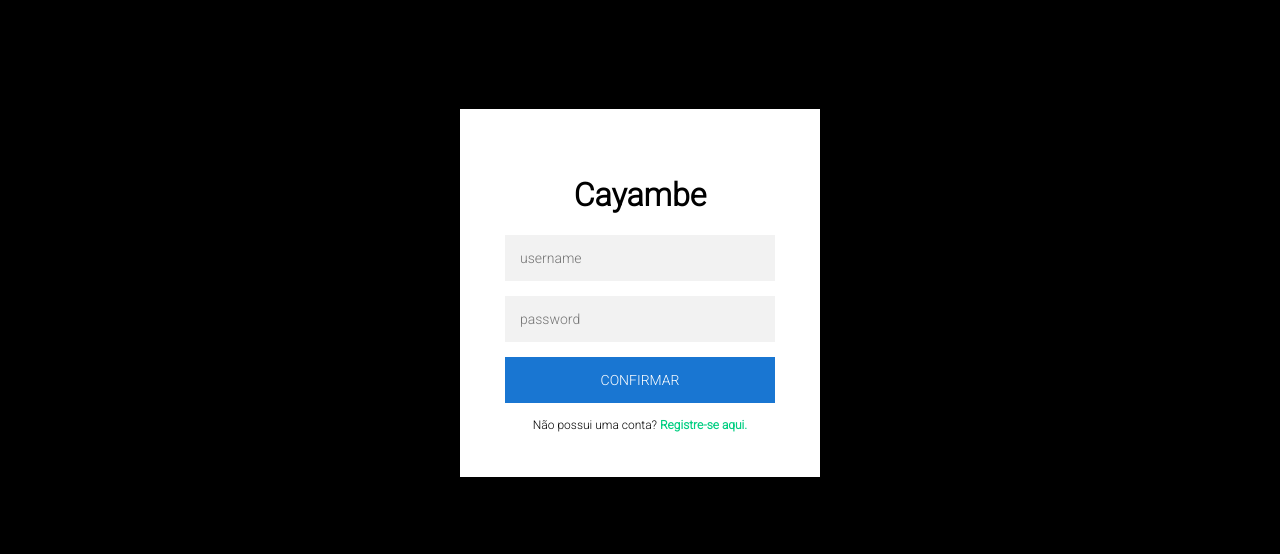
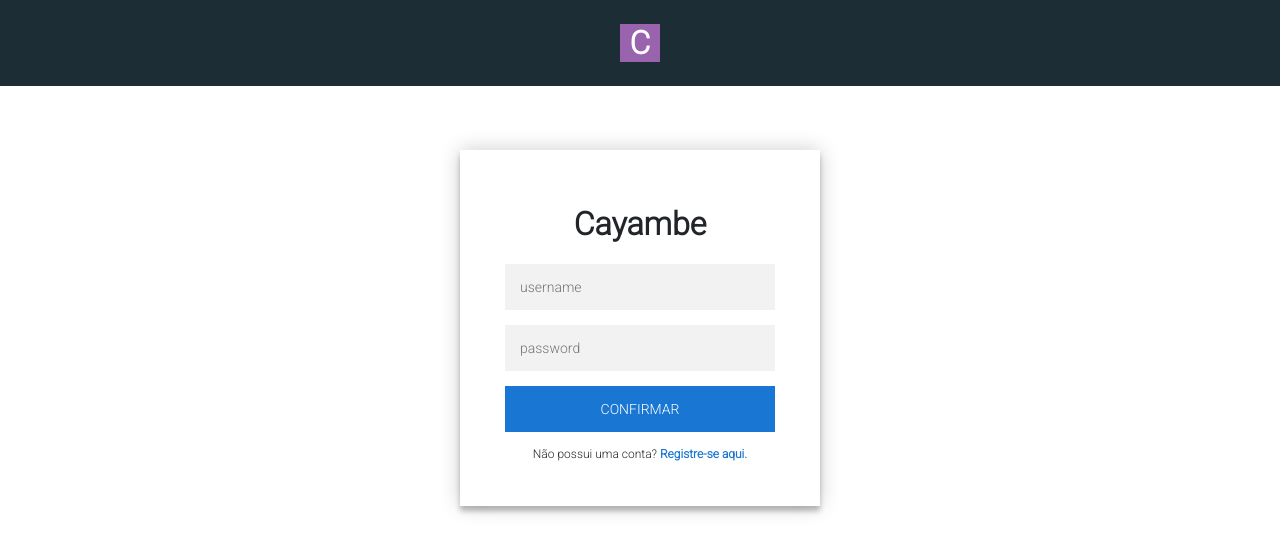
Before and after one commit to thiagoluiznunes/micro-auth, a website built with webpack: page src/index.html in a window 1280 px wide. Built offline with nearby package versions, Linux system fonts and the light colour scheme.

Commit message:
update css classes

```diff
--- a/src/css/style.css
+++ b/src/css/style.css
@@ -1,14 +1,39 @@
 @import url(https://fonts.googleapis.com/css?family=Roboto:300);
 @import '../../node_modules/toastr/build/toastr.min.css';
+body {
+  margin: 0 auto;
+}
+
+.header {
+  padding: 1.5em 2em 1.5em 2em;
+  box-sizing: border-box;
+  background-color: #1c2d36;
+}
+
+.nav {
+  display: flex;
+  justify-content: center;
+}
+
+.logo {
+  margin: 0;
+  text-align: center;
+  background-color: #9A63AD;
+  width: 40px;
+  color: #fff;
+}
 
 .auth-title {
-  color: #000;
+  margin-top: 10px;
+  color: #212529;
 }
+
 .login-page {
   width: 360px;
-  padding: 8% 0 0;
+  padding: 5% 0 0;
   margin: auto;
 }
+
 .form {
   position: relative;
   z-index: 1;
@@ -19,11 +44,12 @@
   text-align: center;
   box-shadow: 0 0 20px 0 rgba(0, 0, 0, 0.2), 0 5px 5px 0 rgba(0, 0, 0, 0.24);
 }
+
 .form input {
   font-family: "Roboto", sans-serif;
   outline: 0;
   background: #f2f2f2;
-  color: #000;
+  color: #212529;
   width: 100%;
   border: 0;
   margin: 0 0 15px;
@@ -31,6 +57,7 @@
   box-sizing: border-box;
   font-size: 14px;
 }
+
 #signupBtn {
   font-family: "Roboto", sans-serif;
   text-transform: uppercase;
@@ -45,6 +72,7 @@
   transition: all 0.3 ease;
   cursor: pointer;
 }
+
 #loginBtn {
   font-family: "Roboto", sans-serif;
   text-transform: uppercase;
@@ -59,42 +87,51 @@
   transition: all 0.3 ease;
   cursor: pointer;
 }
-.form button:hover,.form button:active,.form button:focus {
+
+.form button:hover, .form button:active, .form button:focus {
   background: #00ff40;
 }
+
 .form .message {
   margin: 15px 0 0;
-  color: #000;
+  color: #212529;
   font-size: 12px;
 }
+
 #loginAccount {
+  font-weight: bold;
+  color: #00ce81;
+  text-decoration: none;
+}
+
+#createAccount {
   font-weight: bold;
   color: #1976d2;
   text-decoration: none;
 }
-#createAccount {
-  font-weight: bold;
-  color: #00ce81;
-  text-decoration: none;
-}
+
 .form .register-form {
   display: none;
 }
+
 .container {
   position: relative;
   z-index: 1;
   max-width: 300px;
   margin: 0 auto;
 }
+
 .container:before, .container:after {
   content: "";
   display: block;
   clear: both;
 }
+
 .container .info {
   margin: 50px auto;
   text-align: center;
 }
+
 .container .info h1 {
   margin: 0 0 15px;
   padding: 0;
@@ -102,23 +139,28 @@
   font-weight: 300;
   color: #1a1a1a;
 }
+
 .container .info span {
-  color: #000;
+  color: #212529;
   font-size: 12px;
 }
+
 .container .info span a {
-  color: #000000;
+  color: #212529;
   text-decoration: none;
 }
+
 .container .info span .fa {
   color: #EF3B3A;
 }
+
 body {
-  background: #000; /* fallback for old browsers */
-  background: -webkit-linear-gradient(right, #000, #000);
-  background: -moz-linear-gradient(right, #000, #000);
-  background: -o-linear-gradient(right, #000, #000);
-  background: linear-gradient(to left, #000, #000);
+  background: #FFFFFF;
+  /* fallback for old browsers */
+  background: -webkit-linear-gradient(right, #FFFFFF, #FFFFFF);
+  background: -moz-linear-gradient(right, #FFFFFF, #FFFFFF);
+  background: -o-linear-gradient(right, #FFFFFF, #FFFFFF);
+  background: linear-gradient(to left, #FFFFFF, #FFFFFF);
   font-family: "Roboto", sans-serif;
   -webkit-font-smoothing: antialiased;
   -moz-osx-font-smoothing: grayscale;
--- a/src/index.html
+++ b/src/index.html
@@ -9,6 +9,15 @@
 </head>
 
 <body>
+  <div class="header">
+    <div clas="container">
+      <div class="nav">
+        <a>
+          <h1 class="logo">C</h1>
+        </a>
+      </div>
+    </div>
+  </div>
   <div class="login-page">
     <div class="form">
       <h1 class="auth-title">Cayambe</h1>
```
